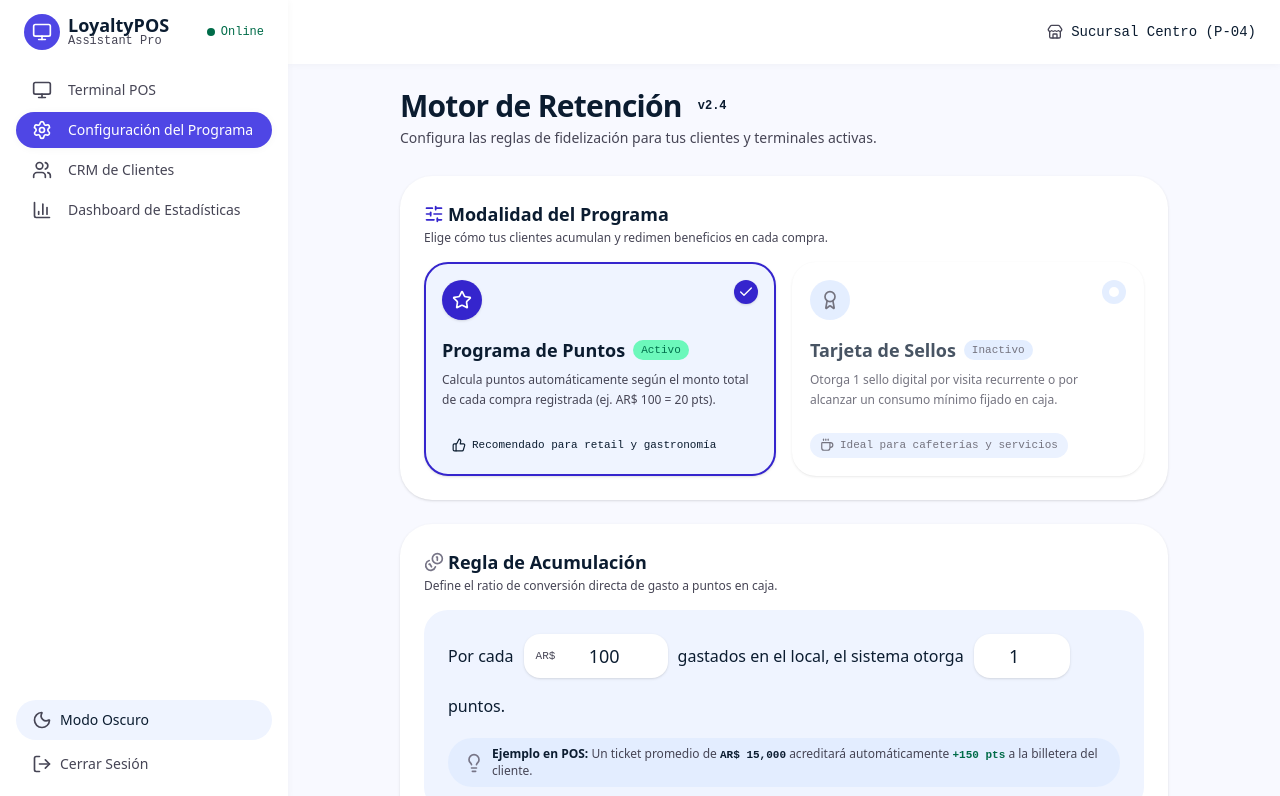
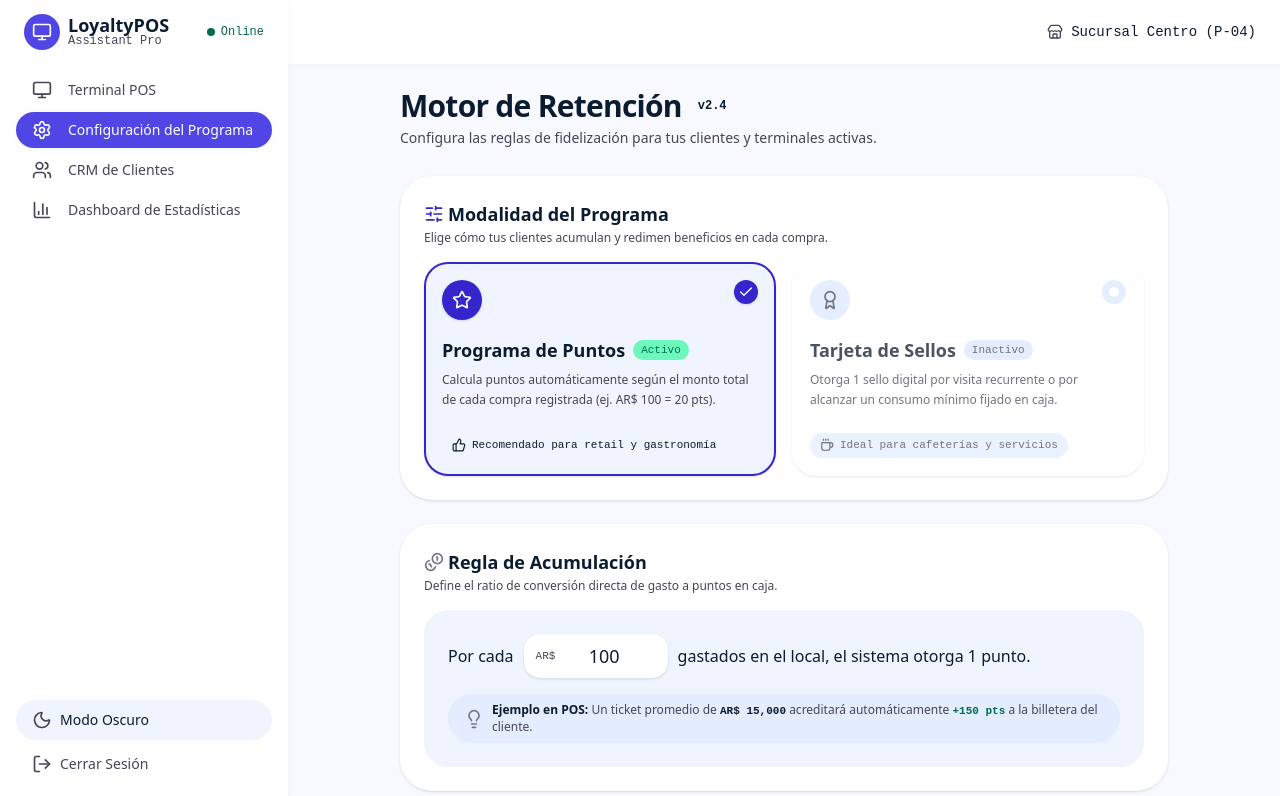
Before and after one commit to KitoriGit/loyaltyPOS-module-b2b, a React (Vite) app: page /config in a window 1280 px wide. Shown: the top 796 px of the page. Built offline with nearby package versions, Linux system fonts and the light colour scheme.

Commit message:
feat: habilitar monto de ticket en POS para sellos/puntos y mejoras UI en CRM

```diff
--- a/src/screens/CRM.tsx
+++ b/src/screens/CRM.tsx
@@ -183,10 +183,6 @@ export function CRM() {
               <Gift className="w-6 h-6" />
             </div>
           </div>
-          <div className="flex items-center justify-between mt-space-md pt-space-sm bg-surface-container-low/50 rounded-xl px-space-sm py-1.5">
-            <span className="font-sans text-xs text-on-surface-variant font-medium">6 Gaseosas, 2 Descuentos 15%</span>
-            <span className="font-mono text-[11px] text-primary font-semibold">100% stock OK</span>
-          </div>
         </div>
 
         {/* Card 3 */}
@@ -223,11 +219,10 @@ export function CRM() {
             <input
               value={searchTerm}
               onChange={(e) => setSearchTerm(e.target.value)}
-              className="w-full pl-10 pr-16 py-2.5 rounded-xl bg-surface-container-low text-sm font-sans text-on-surface placeholder:text-outline focus:outline-none focus:bg-surface-container-lowest transition-all"
-              placeholder="Buscar por DNI o Nombre... [Ctrl+K]"
+              className="w-full pl-10 pr-4 py-2.5 rounded-xl bg-surface-container-low text-sm font-sans text-on-surface placeholder:text-outline focus:outline-none focus:bg-surface-container-lowest transition-all"
+              placeholder="Buscar por DNI o Nombre..."
               type="text"
             />
-            <kbd className="absolute right-3 top-1/2 -translate-y-1/2 px-1.5 py-0.5 rounded bg-surface-container-high text-on-surface-variant font-mono text-[11px] shadow-sm">Ctrl+K</kbd>
           </div>
 
           {/* Filter Dropdowns */}
--- a/src/screens/ProgramConfig.tsx
+++ b/src/screens/ProgramConfig.tsx
@@ -153,7 +153,7 @@ export function ProgramConfig() {
         {!isPuntos && (
           <div className="flex items-center gap-space-sm px-space-md py-2.5 rounded-xl bg-surface-container-high/60 border border-outline-variant/40 text-on-surface-variant font-sans text-xs">
             <Lock className="w-4.5 h-4.5 text-outline" />
-            <span>Esta configuración se habilita con la opción <strong>"Programa de Puntos"</strong></span>
+            <span>Esta configuración se habilita con la opción <strong>"Programa de Puntos"</strong>. En modo sellos se otorga 1 sello por cada compra registrada.</span>
           </div>
         )}
 
@@ -178,22 +178,13 @@ export function ProgramConfig() {
                 disabled={!isPuntos}
               />
             </div>
-            <span>gastados en el local, el sistema otorga</span>
-            <div className="relative inline-flex items-center">
-              <input
-                className="w-24 px-3 py-2 rounded-lg font-display text-lg bg-surface-container-lowest shadow-sm text-center outline-none focus:bg-surface-bright transition text-on-surface"
-                type="number"
-                defaultValue="1"
-                disabled={!isPuntos}
-              />
-            </div>
-            <span>puntos.</span>
+            <span>gastados en el local, el sistema otorga 1 punto.</span>
           </div>
 
           <div className="flex items-center gap-space-sm p-space-sm px-space-md rounded-xl bg-surface-container-high/60 text-on-surface-variant">
             <Lightbulb className="w-5 h-5 shrink-0 text-outline" />
             <p className="font-sans text-xs">
-              <span className="font-semibold text-on-surface">Ejemplo en POS:</span> Un ticket promedio de <span className="font-mono text-[11px] font-semibold text-on-surface">AR$ 15,000</span> acreditará automáticamente <span className="font-mono text-[11px] font-bold text-secondary">+{Math.floor(15000 / config.pointsPerArs)} pts</span> a la billetera del cliente.
+              <span className="font-semibold text-on-surface">Ejemplo en POS:</span> Un ticket promedio de <span className="font-mono text-[11px] font-semibold text-on-surface">AR$ 15,000</span> acreditará automáticamente <span className="font-mono text-[11px] font-bold text-secondary">+{Math.floor(15000 / (config.pointsPerArs || 1))} pts</span> a la billetera del cliente.
             </p>
           </div>
         </div>
--- a/src/screens/TerminalPOS.tsx
+++ b/src/screens/TerminalPOS.tsx
@@ -72,14 +72,9 @@ export function TerminalPOS() {
 
   const handleProcess = () => {
     if (!activeCustomer) return;
+    if (!ticketAmount || ticketAmount <= 0) return;
 
-    if (isPuntos) {
-      if (!ticketAmount || ticketAmount <= 0) return;
     processPurchase(activeCustomer.dni, Number(ticketAmount));
-    } else {
-      processPurchase(activeCustomer.dni, config.stampsPerTicket);
-    }
-
     handleClear();
   };
 
@@ -127,7 +122,7 @@ export function TerminalPOS() {
 
         if (document.activeElement === dniInputRef.current) return;
 
-        if (activeCustomer && (!isPuntos || ticketAmount)) {
+        if (activeCustomer && ticketAmount && ticketAmount > 0) {
           e.preventDefault();
           handleProcess();
         }
@@ -359,7 +354,6 @@ export function TerminalPOS() {
 
         {activeCustomer && (
           <div className="flex flex-col gap-space-md">
-            {isPuntos && (
             <div className="flex flex-col gap-2">
               <label className="font-sans text-sm font-semibold text-on-surface">Monto del Ticket de Compra (AR$)</label>
               <div className="relative">
@@ -372,14 +366,20 @@ export function TerminalPOS() {
                   className="w-full bg-surface-container-lowest border border-outline-variant/40 rounded-xl py-3.5 pl-9 pr-4 font-display text-lg font-bold text-on-surface outline-none focus:border-primary transition-colors"
                 />
                 {typeof ticketAmount === 'number' && ticketAmount > 0 && (
+                  isPuntos ? (
                     <div className="absolute right-4 top-1/2 -translate-y-1/2 inline-flex items-center gap-1 bg-primary-container text-on-primary-container px-2 py-0.5 rounded-md font-mono text-[11px] font-bold">
                       <ArrowUpCircle className="w-3.5 h-3.5" />
                       +{Math.floor(Number(ticketAmount) / config.pointsPerArs)} pts
                     </div>
+                  ) : (
+                    <div className="absolute right-4 top-1/2 -translate-y-1/2 inline-flex items-center gap-1 bg-secondary-container text-on-secondary-container px-2 py-0.5 rounded-md font-mono text-[11px] font-bold">
+                      <ArrowUpCircle className="w-3.5 h-3.5" />
+                      +1 sello
+                    </div>
+                  )
                 )}
               </div>
             </div>
-            )}
 
             {isRewardReady && (
               <div className="bg-secondary-container/25 border border-secondary/20 rounded-xl p-4 md:p-5 flex flex-col gap-space-md shadow-sm animate-in fade-in slide-in-from-bottom-4">
@@ -397,7 +397,7 @@ export function TerminalPOS() {
                   </div>
                 </div>
                 <div className="grid grid-cols-1 sm:grid-cols-2 gap-3 mt-2">
-                  {availableRewards.map((reward, i) => (
+                  {availableRewards.map((reward) => (
                     <button
                       key={reward.id}
                       type="button"
@@ -427,9 +427,9 @@ export function TerminalPOS() {
           <button
             type="button"
             onClick={handleProcess}
-            disabled={!activeCustomer || (isPuntos && !ticketAmount)}
+            disabled={!activeCustomer || !ticketAmount || ticketAmount <= 0}
             className={`w-full font-display text-lg font-bold py-3.5 px-6 rounded-xl shadow-sm flex items-center justify-center gap-3 transition-colors active:scale-[0.99] ${
-              activeCustomer && (!isPuntos || ticketAmount)
+              activeCustomer && ticketAmount && ticketAmount > 0
                 ? 'bg-primary hover:bg-primary-container text-on-primary'
                 : 'bg-surface-container-high text-on-surface-variant/50 cursor-not-allowed'
             }`}
@@ -437,7 +437,9 @@ export function TerminalPOS() {
             <Banknote className="w-5 h-5" />
             <span>
               {isPuntos ? 'Cargar Puntos' : 'Registrar Visita'}
-              {isSellos && activeCustomer && <span className="font-sans text-sm font-medium ml-1.5 opacity-90">(+1 sello)</span>}
+              {isSellos && activeCustomer && typeof ticketAmount === 'number' && ticketAmount > 0 && (
+                <span className="font-sans text-sm font-medium ml-1.5 opacity-90">(+1 sello)</span>
+              )}
             </span>
             <kbd className="font-mono text-xs px-2.5 py-1 rounded bg-surface-container-lowest/20 text-current font-semibold shadow-inner opacity-80 ml-auto">Enter ↵</kbd>
           </button>
--- a/src/store/useLoyaltyStore.ts
+++ b/src/store/useLoyaltyStore.ts
@@ -15,7 +15,6 @@ export interface ProgramConfig {
   pointsPerArs: number; // Ej: 1 punto cada AR$ 100
   pointsExpirationDays: number;
   // Configuración de Sellos
-  stampsPerTicket: number; // Ej: 1 sello por cada compra mayor a AR$ 5000
   stampsToReward: number; // Ej: 10 sellos para 1 premio
   rewards: Reward[];
 }
@@ -88,7 +87,6 @@ export const useLoyaltyStore = create<LoyaltyState>((set) => ({
     type: 'puntos',
     pointsPerArs: 100, // 1 punto cada $100
     pointsExpirationDays: 365,
-    stampsPerTicket: 5000, // 1 sello cada $5000
     stampsToReward: 10,
     rewards: [
       { id: 'r1', name: 'Gaseosa 500ml', costPoints: 5000, costStamps: 6 },
@@ -110,12 +108,12 @@ export const useLoyaltyStore = create<LoyaltyState>((set) => ({
 
     const customer = state.customers[customerIndex];
 
-    // 2. Calcular recompensas según la configuración
+    // 2. Calcular recompensas según la configuración activa (exclusivas: puntos O sellos)
     const pointsEarned = state.config.type === 'puntos'
       ? Math.floor(ticketAmount / state.config.pointsPerArs)
       : 0;
 
-    const stampsEarned = state.config.type === 'sellos' && ticketAmount >= state.config.stampsPerTicket
+    const stampsEarned = state.config.type === 'sellos'
       ? 1
       : 0;
 
```
Also changed, not shown: 1 other file (tests, documents, lock files or other folders). Lines whose indentation alone changed are shown as unchanged.
